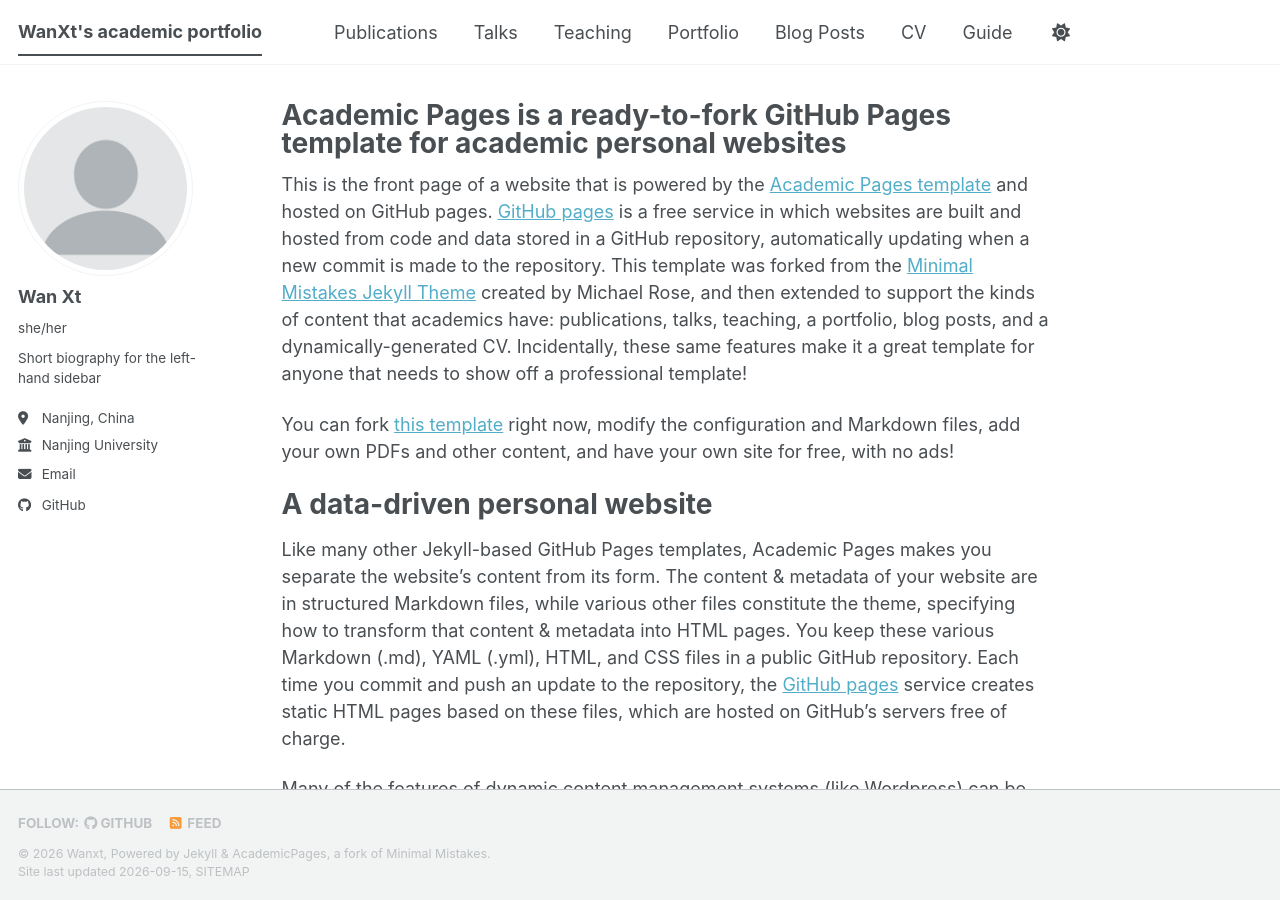
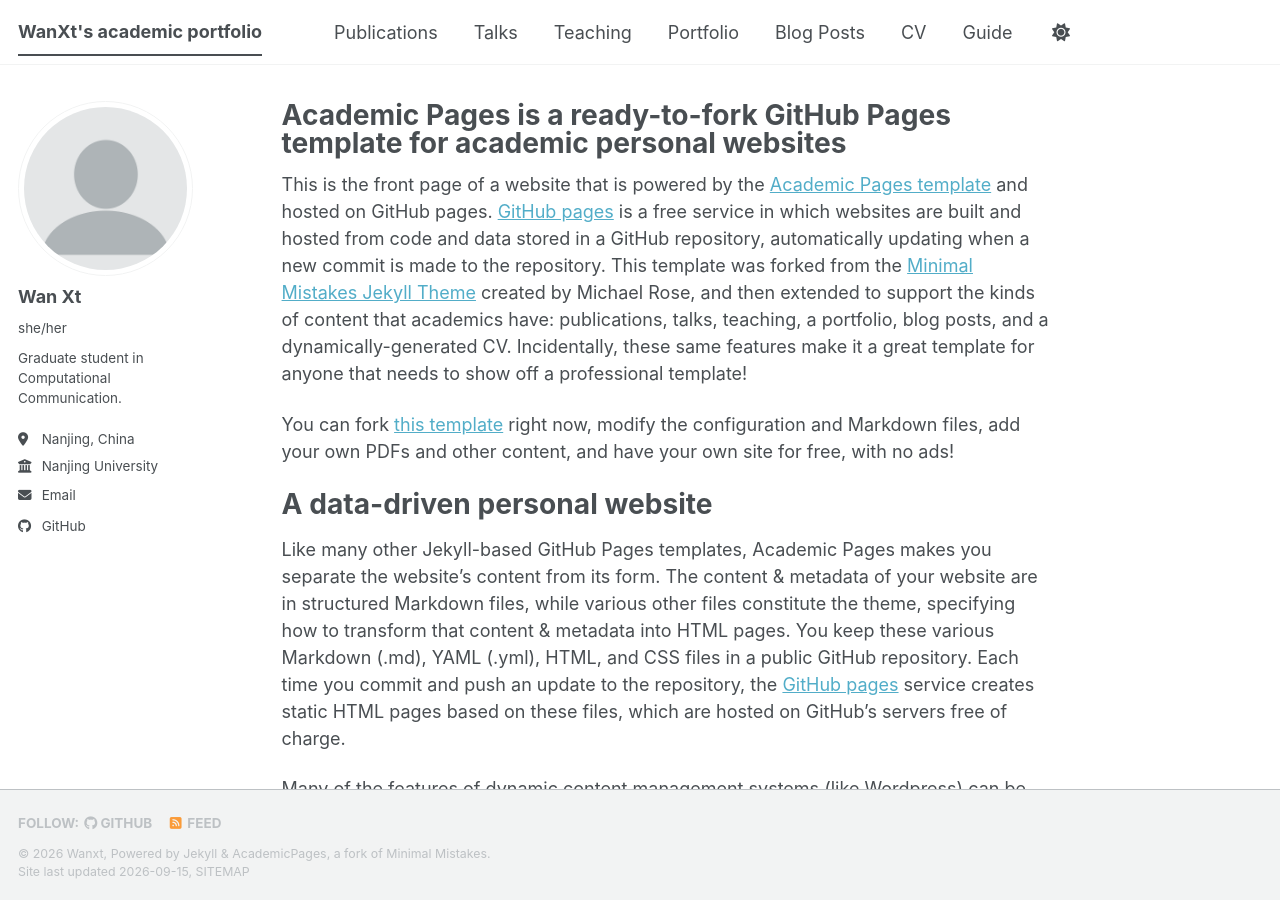
Before and after one commit to Wan0037/Wan0037.github.io, a Jekyll site: the page built from _pages/about.md, in a window 1280 px wide and 900 px high. Built offline with Jekyll 4.4.1, drawn with Linux system fonts in a browser that asks for light colours; a style sheet for code colours, icons or effects is not loaded.

Commit message:
Update bio in configuration file

```diff
--- a/_config.yml
+++ b/_config.yml
@@ -26,7 +26,7 @@ author:
   avatar           : "profile.png"
   name             : "Wan Xt"
   pronouns         : "she/her"
-  bio              : "Short biography for the left-hand sidebar"
+  bio              : "Graduate student in Computational Communication."
   location         : "Nanjing, China"
   employer         : "Nanjing University"
   uri              : # URL
```
